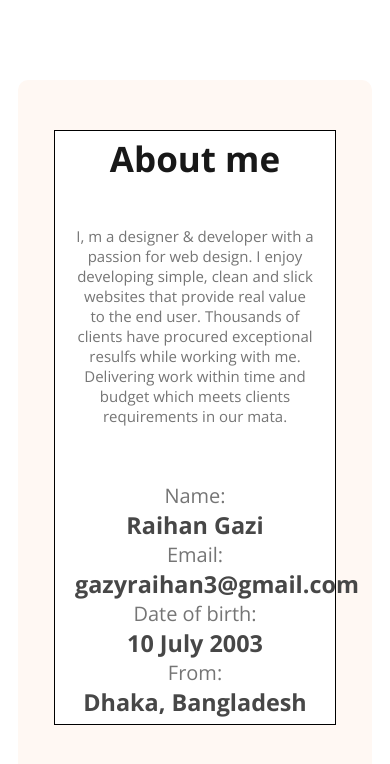
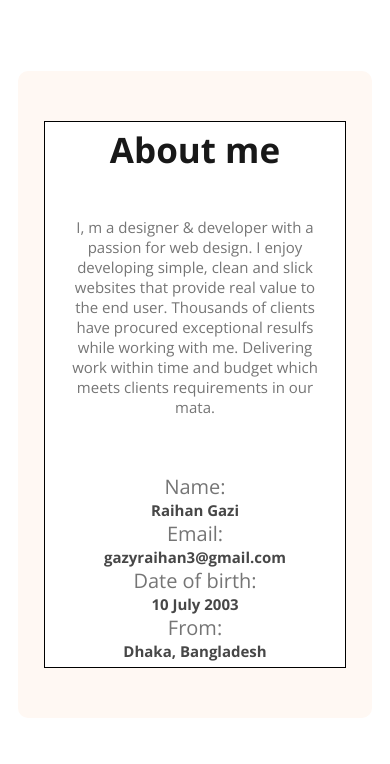
Before and after one commit to gaziraihan1/web-developer, a plain HTML site: page index.html in a window 390 px wide. Shown: the part 1188-1952 px from the top of the page. Drawn offline with nearby package versions, Linux system fonts and the light colour scheme.

Commit message:
some more update

```diff
--- a/style.css
+++ b/style.css
@@ -278,6 +278,7 @@ footer button{
         justify-content: space-between;
         padding: 30px 20px;
     }
+
     header .header-banner{
         flex-direction: column;
         gap: 80px;
@@ -296,12 +297,12 @@ footer button{
 
     nav h3{
         font-weight: 800;
-        font-size: 34px;
+        font-size: 24px;
     }
 
 .about-me-section{
     margin: 80px 18px;
-    padding: 50px 36px;
+    padding: 50px 26px;
 
 }
 
@@ -309,6 +310,7 @@ footer button{
     flex-direction: column;
 }
 .about-me-details div h3{
+    font-size: 15px;
     color: var(--dark-2);
     font-weight: bold;
 }
```
